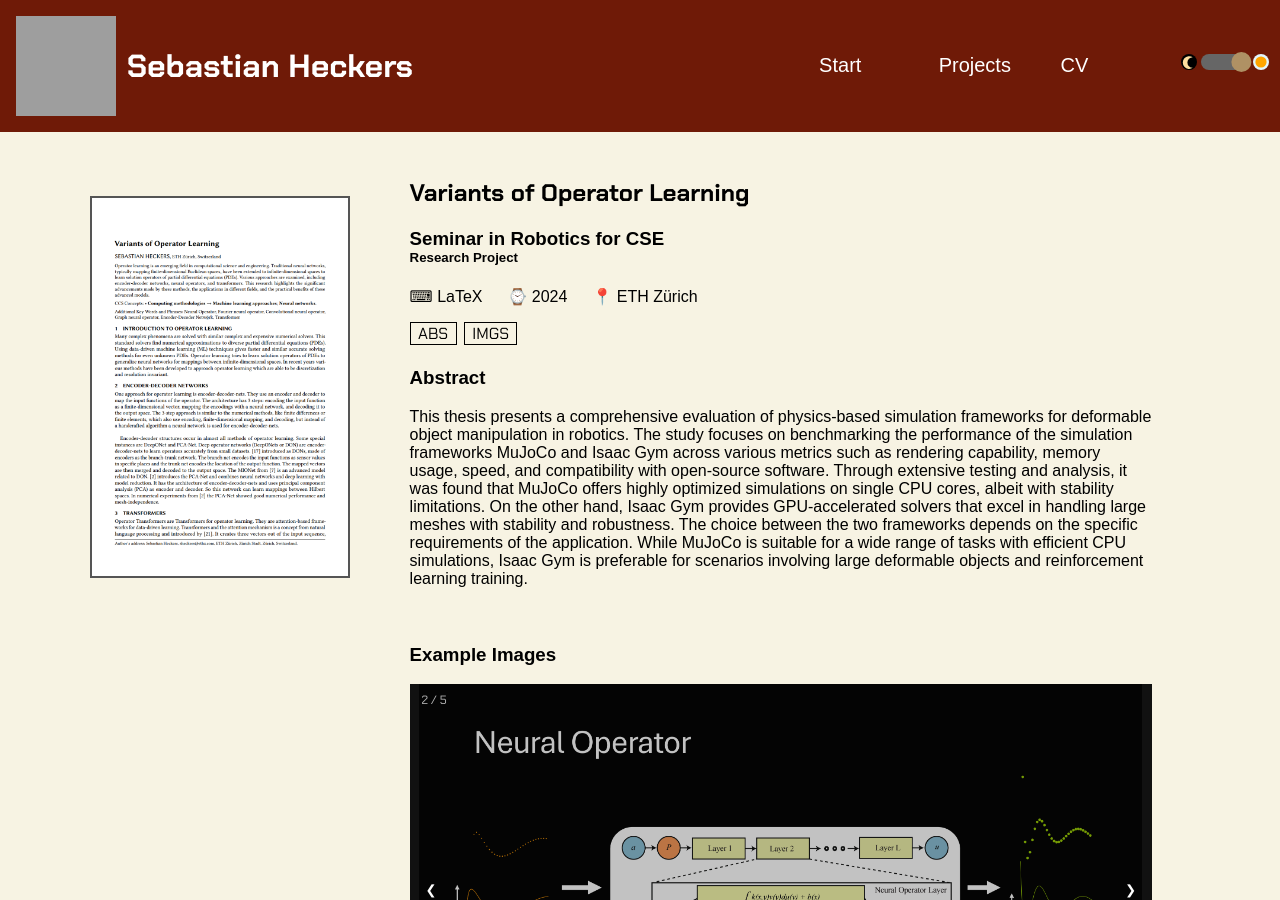
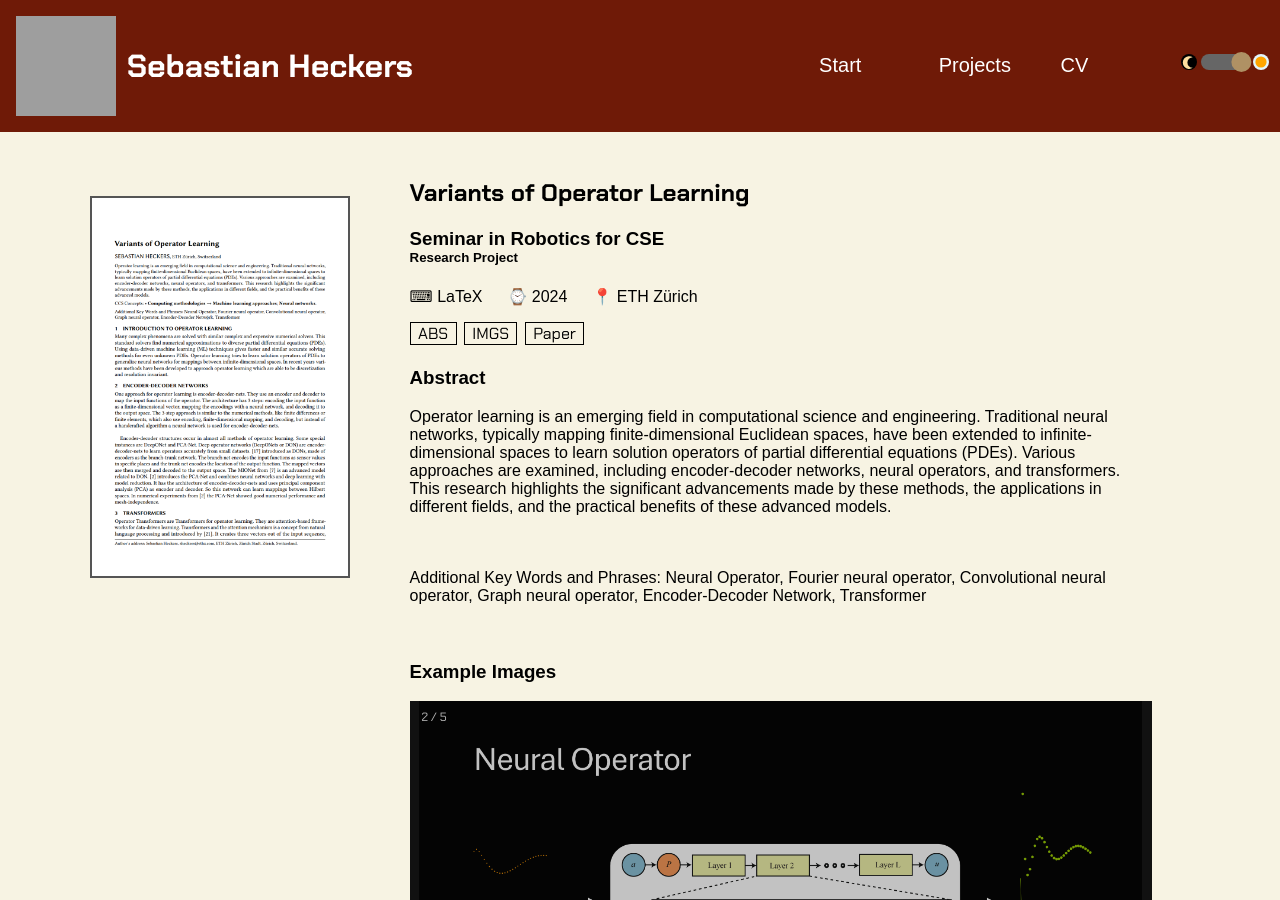
Before and after one commit to seba-heck/seba-heck.github.io, a Jekyll site: the page built from projects/srcse-seminarproject.html, in a window 1280 px wide and 900 px high. Built offline with Jekyll 4.4.1, drawn with Linux system fonts in a browser that asks for light colours; some web fonts are replaced; some of the changed text lies outside the part shown.

Commit message:
updated SRCSE

```diff
--- a/projects/srcse-seminarproject.html
+++ b/projects/srcse-seminarproject.html
@@ -32,18 +33,18 @@
 ---
 <a id="abs">
     <h3> Abstract </h3>
-    <p>This thesis presents a comprehensive evaluation of physics-based simulation frameworks
-        for deformable object manipulation in robotics. The study focuses on benchmarking the
-        performance of the simulation frameworks MuJoCo and Isaac Gym across various metrics
-        such as rendering capability, memory usage, speed, and compatibility with open-source
-        software. Through extensive testing and analysis, it was found that MuJoCo offers highly
-        optimized simulations on single CPU cores, albeit with stability limitations. On the other
-        hand, Isaac Gym provides GPU-accelerated solvers that excel in handling large meshes
-        with stability and robustness. The choice between the two frameworks depends on the
-        specific requirements of the application. While MuJoCo is suitable for a wide range of
-        tasks with efficient CPU simulations, Isaac Gym is preferable for scenarios involving large
-        deformable objects and reinforcement learning training.</p>
+    <p>Operator learning is an emerging field in computational science and engineering. Traditional neural networks,
+      typically mapping finite-dimensional Euclidean spaces, have been extended to infinite-dimensional spaces to
+      learn solution operators of partial differential equations (PDEs). Various approaches are examined, including
+      encoder-decoder networks, neural operators, and transformers. This research highlights the significant
+      advancements made by these methods, the applications in different fields, and the practical benefits of these
+      advanced models.</p>
+    <br>
+    <p>Additional Key Words and Phrases: Neural Operator, Fourier neural operator, Convolutional neural operator,
+       Graph neural operator, Encoder-Decoder Network, Transformer</p>
 </a>
+
+
 
 <br>
 
@@ -53,3 +54,37 @@
 </a>
 
 <br>
+
+<a id="paper">
+  <a href="/files/Sebastian_Heckers_CSE_Seminar__Variants_of_Operator_Learning.pdf" style="text-decoration: none; color:#fff; font-size: 20px;">
+    <div style="background-color: var(--accent1-color);
+                border-radius: 8px;
+                padding: 3%;
+                margin-top:3%;
+                text-align: center;
+                box-shadow: 0 0 10px rgba(0,0,0,.5);">
+        Variants of Operator Learning (PDF)
+    </div>
+  </a>
+
+  <object
+    data="/files/Sebastian_Heckers_CSE_Seminar__Variants_of_Operator_Learning.pdf"
+    type="application/pdf"
+    width="100%"
+    height="100%"
+  >
+    <iframe
+      src="/files/Sebastian_Heckers_CSE_Seminar__Variants_of_Operator_Learning.pdf"
+      width="100%"
+      height="100%"
+      style="border: none;"
+    >
+      <p>
+        Your browser does not support PDFs.
+        <a href="/files/Sebastian_Heckers_CSE_Seminar__Variants_of_Operator_Learning.pdf">Download the PDF</a>
+        .
+      </p>
+    </iframe>
+  </object>
+
+</a>
```
Also changed, not shown: other parts of projects/srcse-seminarproject.html (+1 -0 lines), 1 other file.
